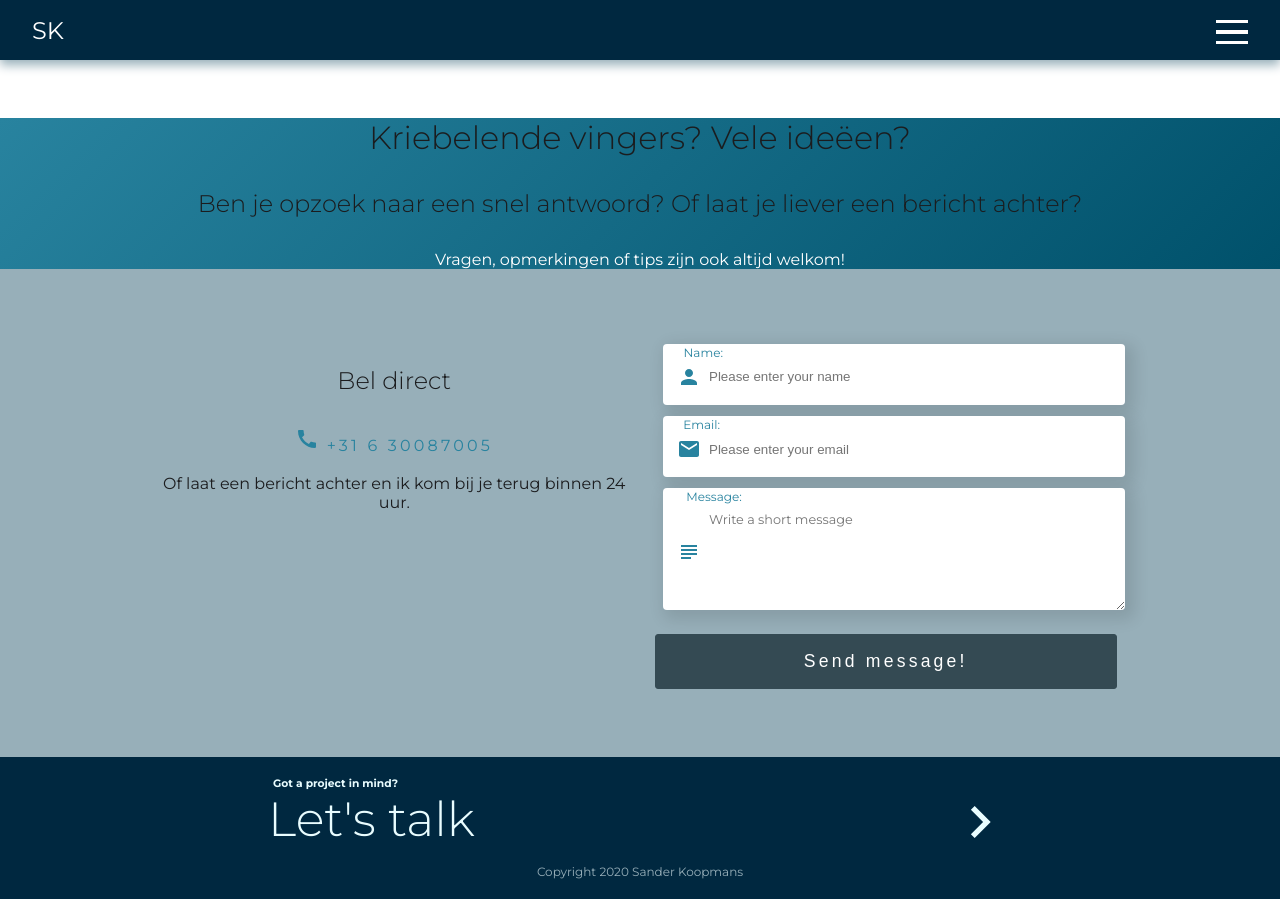
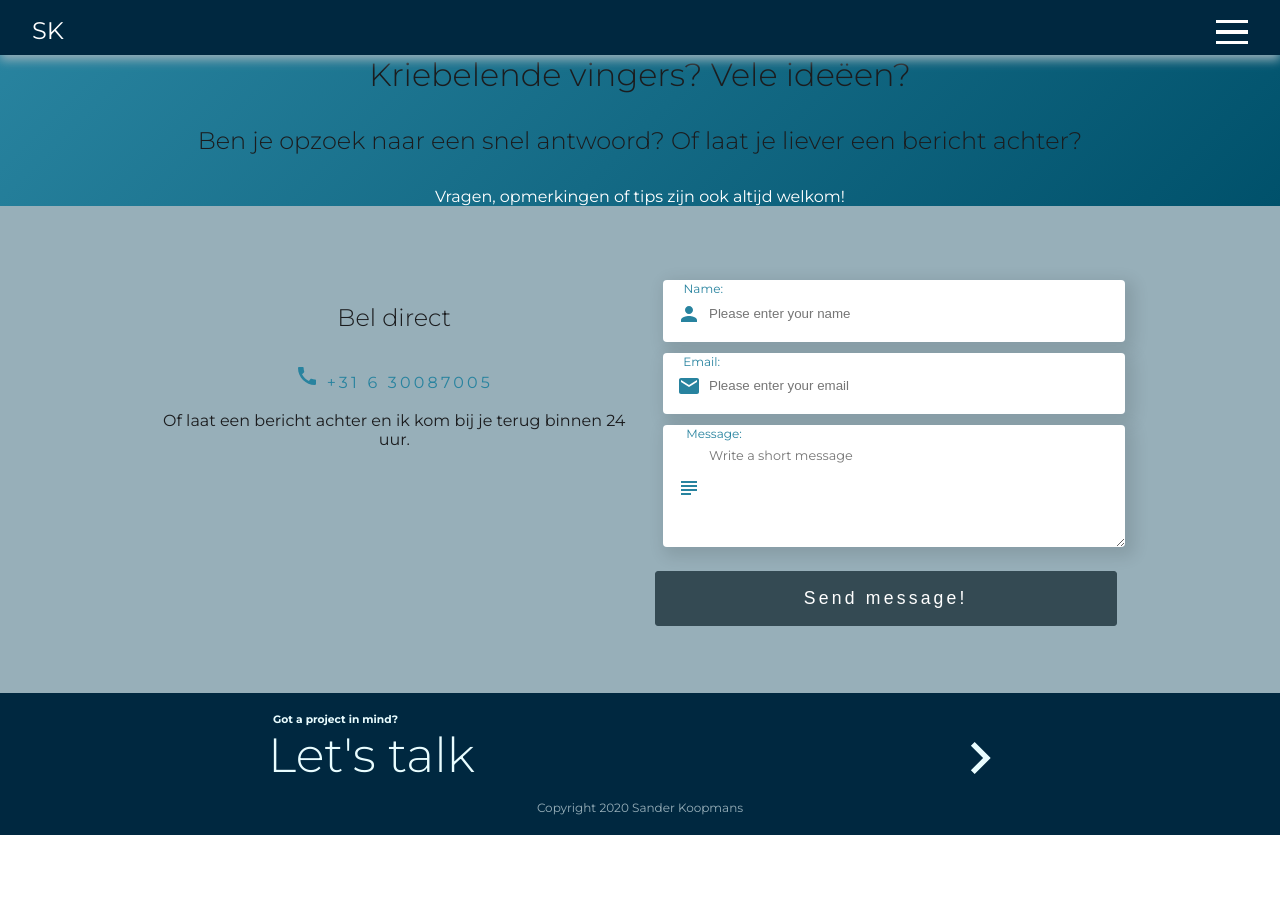
Before and after one commit to SanderKoopmans/portfolio-gatsby, a Gatsby site: page /contact in a window 1280 px wide. After the commit the page ends 835 px from the top, so only its background shows below. Built offline with nearby package versions, Linux system fonts and the light colour scheme; Gatsby itself is replaced by a stand-in of ours.

Commit message:
fixed header

```diff
--- a/src/components/Font.jsx
+++ b/src/components/Font.jsx
@@ -5,7 +5,7 @@ const StyledH1 = styled.h1`
   font-weight: 300;
   font-size: 3rem;
   color: ${props => props.theme.mainBlack};
-  margin: 1rem;
+  margin: 0 0 1rem 0;
 
   &.mainWhite {
     color: ${props => props.theme.mainWhite};
@@ -16,7 +16,7 @@ const StyledH2 = styled.h2`
   font-weight: 300;
   font-size: 2rem;
   color: ${props => props.theme.mainBlack};
-  margin: 1rem;
+  margin: 0 0 1rem 0;
   padding-bottom: 1rem;
 
   &.mainWhite {
@@ -32,7 +32,7 @@ const StyledH3 = styled.h3`
   font-weight: 300;
   font-size: 1.5rem;
   color: ${props => props.theme.mainBlack};
-  margin: 1rem;
+  margin: 0 0 1rem 0;
   padding-bottom: 1rem;
 
   &.mainWhite {
@@ -44,7 +44,7 @@ const StyledH4 = styled.h4`
   font-weight: 300;
   text-transform: uppercase;
   color: ${props => props.theme.mainBlack};
-  margin: 1rem;
+  margin: 0 0 1rem 0;
 
   &.mainWhite {
     color: ${props => props.theme.mainWhite};
--- a/src/components/Hero/Hero.styled.jsx
+++ b/src/components/Hero/Hero.styled.jsx
@@ -33,7 +33,7 @@ justify-content: center;
 export const StyledTopBar = styled.nav`
   position: fixed;
   top: 0;
-  height: 7.5%;
+  height: 55px;
   width: 100%;
   transition: all 0.3s linear;
   // background: ${props => props.theme.mainDark};
--- a/src/components/Wrapper.jsx
+++ b/src/components/Wrapper.jsx
@@ -3,7 +3,7 @@ import styled from 'styled-components';
 
 const StyledWrapper = styled.div`
   &.page-wrapper {
-    padding-top: 8%;
+    padding-top: 55px;
     flex: 1 0 auto;
   }
 
```
